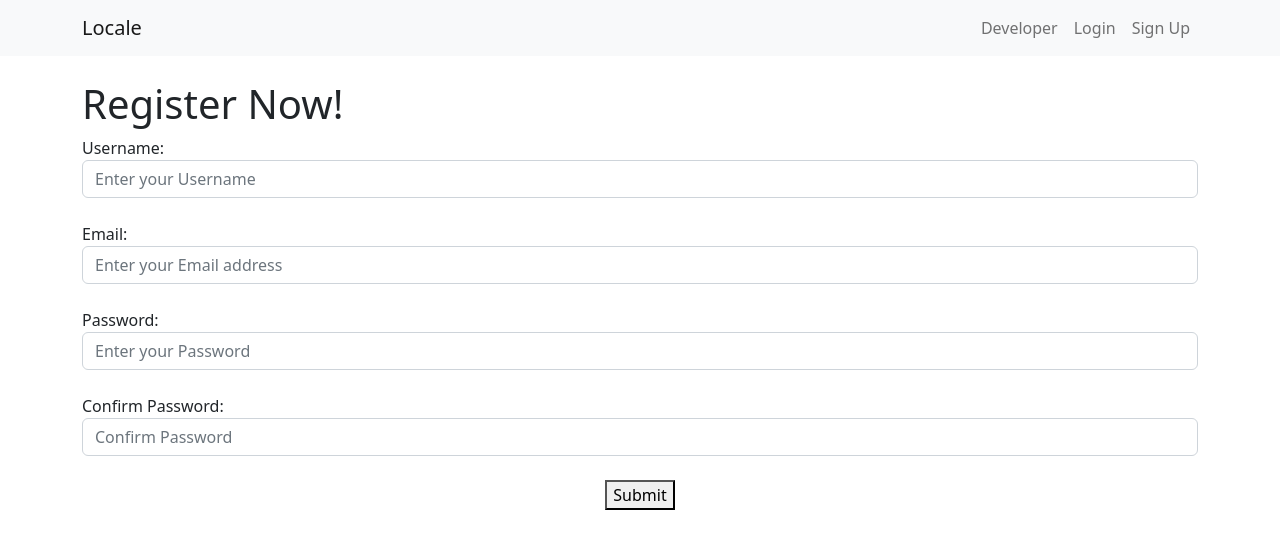
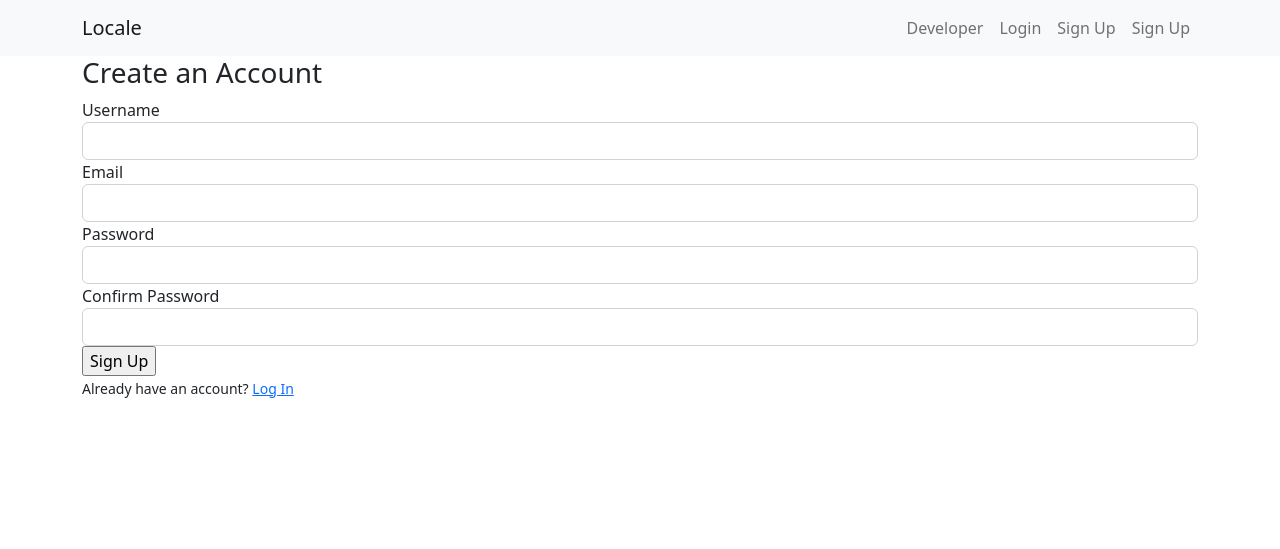
Before and after one commit to TechyStarr/Locale-API, a Flask app: page /signup in a window 1280 px wide. Shown: the top 549 px of the page. Run offline with Flask 3, Linux system fonts and the light colour scheme.

Commit message:
fixed reg

```diff
--- a/website/models/users.py
+++ b/website/models/users.py
@@ -8,14 +8,14 @@ class User(db.Model, UserMixin):
     id = db.Column(db.Integer(), primary_key=True)
     username = db.Column(db.String(45), nullable=False, unique=True)
     email = db.Column(db.String(50), nullable=False, unique=True)
-    password = db.Column(db.Text(), nullable=False)
+    password_hash = db.Column(db.Text(), nullable=False)
     is_staff = db.Column(db.Boolean(), default=False)
     is_active = db.Column(db.Boolean(), default=False)
 
-    def __init__(self, username, email, password):
+    def __init__(self, username, email, password_hash):
         self.username = username
         self.email = email
-        self.password = password
+        self.password_hash = password_hash
         # self.is_authenticated = True
 
 
--- a/website/templates/base.html
+++ b/website/templates/base.html
@@ -24,7 +24,6 @@
       <!-- Navbar items -->
         {% if current_user.is_authenticated %}
           <ul class="navbar-nav">
-
               <li class="nav-item">
                   <a class="nav-link" href="{{url_for('views.dev')}}">Developer</a>
               </li>
@@ -43,6 +42,9 @@
               </li>
               <li class="nav-item">
                   <a class="nav-link" href="{{url_for('Users.register')}}">Sign Up</a>
+              </li>
+              <li class="nav-item">
+                <a class="nav-link" href="{{url_for('Users.register')}}">Sign Up</a>
               </li>
           </ul>
 
--- a/website/templates/register.html
+++ b/website/templates/register.html
@@ -1,44 +1,32 @@
-{% extends "base.html" %}
-
-{% block title %}Register{% endblock %}
-
+{% extends 'base.html' %}
 {% block content %}
-<form method="POST" action="{{url_for('Users.register')}}">
-	<br>
-	<h1 class="reg"> Register Now!</h1>
-	<div class="form-group">
-        <fieldset>
-			<label for="username"> Username:</label>
-			<input type="text" name="username" id="username" class="form-control" placeholder="Enter your Username" required>
-		</fieldset>
-		<br>
-
-		<fieldset>
-			<label for="email"> Email:</label>
-			<input type="text" name="email" id="email" class="form-control" placeholder="Enter your Email address" required>
-		</fieldset>
-
-
-		<br>
-		<fieldset>
-			<label for="password">Password:</label>
-			<input type="password" name="password" id="password" class="form-control" placeholder="Enter your Password"
-				required>
-		</fieldset>
-
-
-		<br>
-		<fieldset>
-			<label for="confirm_password">Confirm Password:</label>
-			<input type="password" name="confirm_password" id="password" class="form-control" placeholder="Confirm Password"
-				required>
-		</fieldset>
-
-
-		<br>
-		<fieldset align="center">
-			<button type="submit" id="button" class="button">Submit</button>
-		</fieldset>
-	</div>
+<form action="{{url_for('Users.register')}}" method="POST">
+  <div class="form-group">
+    <h3>Create an Account</h3>
+  </div>
+  <div class="form-group">
+    <label for="username">Username</label>
+    <input type="text" name="username" class="form-control"/>
+  </div>
+  <div class="form-group">
+    <label for="email">Email</label>
+    <input type="email" name="email" class="form-control"/>
+  </div>
+  <div class="form-group">
+    <label for="password">Password</label>
+    <input type="password" name="password" class="form-control"/>
+  </div>
+  <div class="form-group">
+    <label for="Confirm Password">Confirm Password</label>
+    <input type="password" name="confirm" class="form-control"/>
+  </div>
+  <div class="form-group">
+    <input type="submit" value="Sign Up" class="button"/>
+  </div>
+  <div class="form-group">
+    <small>
+      Already have an account? <a href="{{url_for('Users.login')}}">Log In</a>
+    </small>
+  </div>
 </form>
-{% endblock %}
+{% endblock content %}
--- a/website/webviews/users.py
+++ b/website/webviews/users.py
@@ -27,6 +27,7 @@ limiter = Limiter(
 
 
 
+
 # signup route
 @auth.route('/signup', methods = ['GET', 'POST'])
 @cache.cached(timeout=60) # Cache the response for 60 seconds
@@ -49,13 +50,9 @@ def register():
 		elif len(email) < 5:
 			flash('Invalid email.', category='error')
 		else:
-			new_user = User(
-                            username = username,
-                            email = email,
-                            password = password_hash
-                        )
-
-			new_user.save()
+			new_user = User(username = username, email = email, password_hash = password_hash, confirm_password = confirm_password)
+			db.session.add(new_user)
+			db.session.commit()
 			flash('Your account has been created!')
 			login_user(new_user, remember=True)
 
@@ -65,20 +62,23 @@ def register():
 
 
 
+
+
+
+
+
 @auth.route("/login", methods=['GET', 'POST'])
 @cache.cached(timeout=60) # Cache the response for 60 seconds
 def login():
     if request.method == 'POST':
         email = request.form.get("email")
-        password = request.form.get("password")
+        password_hash = request.form.get("password")
 
         user = User.query.filter_by(email=email).first()
         if user:
-            if check_password_hash(user.password, password):
+            if check_password_hash(user.password_hash, password_hash):
                 flash(f"Good to have you back, {user.username}", category='success')
                 login_user(user, remember=True)
-
-
                 return redirect(url_for('views.index'))
             else:
                 flash("Incorrect password!", category='error')
```
Also changed, not shown: website/__init__.py (+0 -12 lines), website/templates/login.html (+23 -22 lines).
